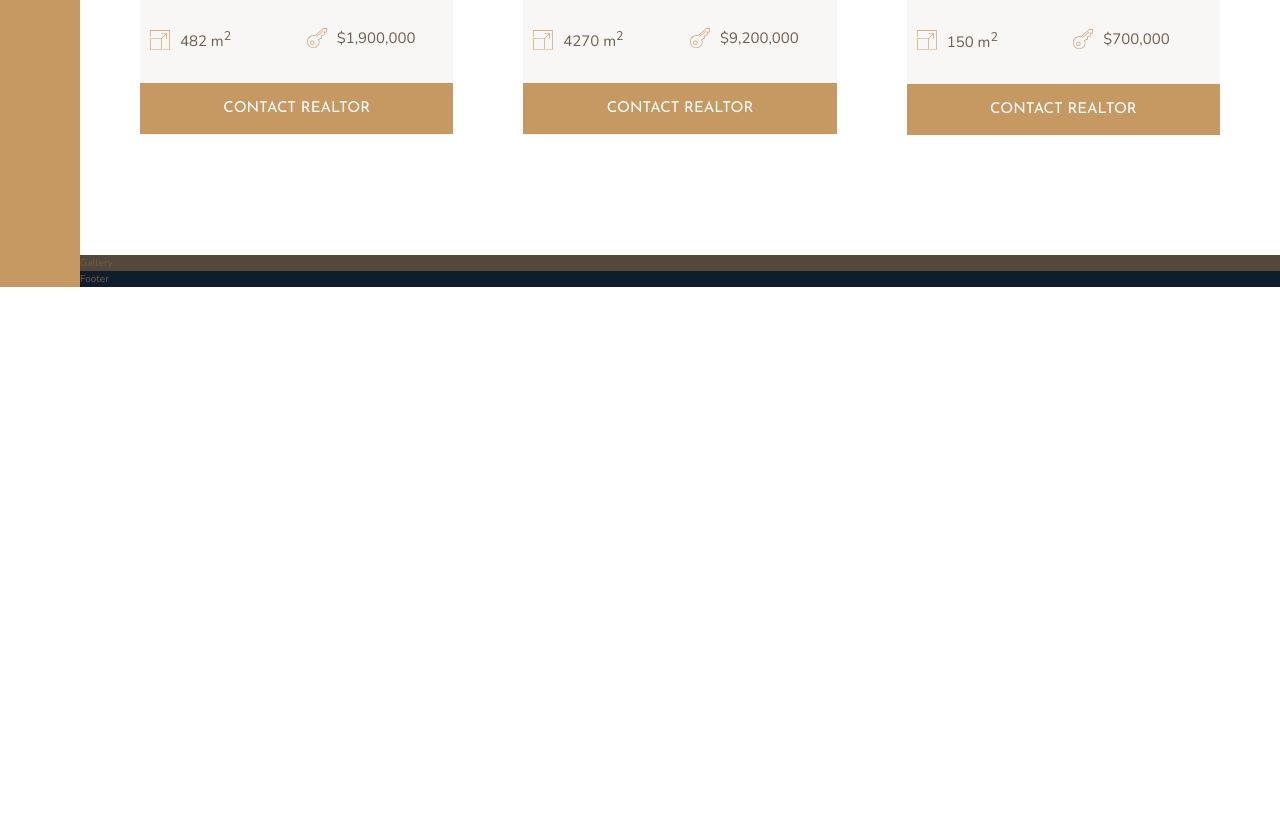
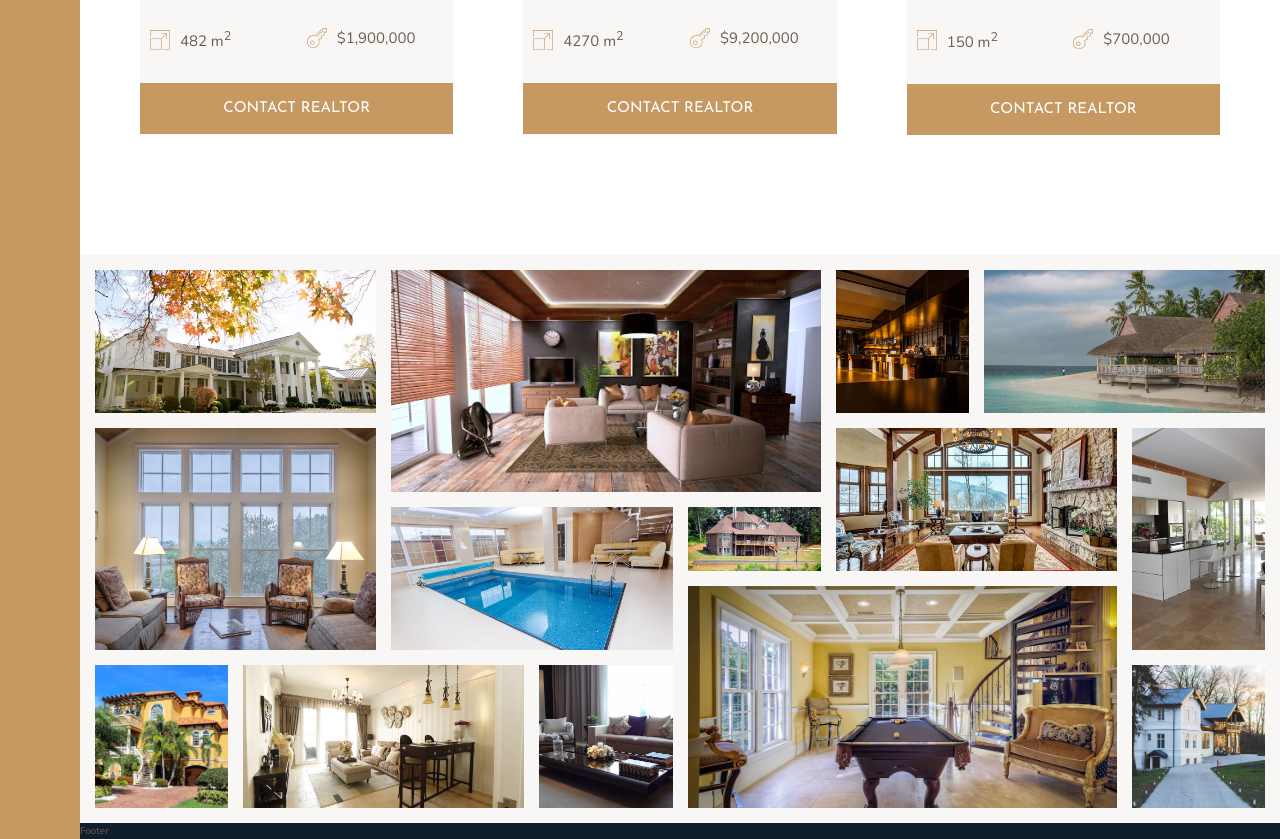
Before and after one commit to CZJoanna/Nexter, a website: page index.html in a window 1280 px wide. Shown: the part 2657-3496 px from the top of the page. Before the commit the page ends 2944 px from the top, so only its background shows below. Drawn offline with nearby package versions, Linux system fonts and the light colour scheme.

Commit message:
build galley section

```diff
--- a/index.html
+++ b/index.html
@@ -306,7 +306,106 @@
       </div>
     </section>
 
-    <section class="gallery">Gallery</section>
+    <section class="gallery">
+      <figure class="gallery__item gallery__item--1">
+        <img
+          src="./img/gal-1.jpeg"
+          alt="Gallery image 1"
+          class="gallery__img"
+        />
+      </figure>
+      <figure class="gallery__item gallery__item--2">
+        <img
+          src="./img/gal-2.jpeg"
+          alt="Gallery image 2"
+          class="gallery__img"
+        />
+      </figure>
+      <figure class="gallery__item gallery__item--3">
+        <img
+          src="./img/gal-3.jpeg"
+          alt="Gallery image 3"
+          class="gallery__img"
+        />
+      </figure>
+      <figure class="gallery__item gallery__item--4">
+        <img
+          src="./img/gal-4.jpeg"
+          alt="Gallery image 4"
+          class="gallery__img"
+        />
+      </figure>
+      <figure class="gallery__item gallery__item--5">
+        <img
+          src="./img/gal-5.jpeg"
+          alt="Gallery image 5"
+          class="gallery__img"
+        />
+      </figure>
+      <figure class="gallery__item gallery__item--6">
+        <img
+          src="./img/gal-6.jpeg"
+          alt="Gallery image 6"
+          class="gallery__img"
+        />
+      </figure>
+      <figure class="gallery__item gallery__item--7">
+        <img
+          src="./img/gal-7.jpeg"
+          alt="Gallery image 7"
+          class="gallery__img"
+        />
+      </figure>
+      <figure class="gallery__item gallery__item--8">
+        <img
+          src="./img/gal-8.jpeg"
+          alt="Gallery image 8"
+          class="gallery__img"
+        />
+      </figure>
+      <figure class="gallery__item gallery__item--9">
+        <img
+          src="./img/gal-9.jpeg"
+          alt="Gallery image 9"
+          class="gallery__img"
+        />
+      </figure>
+      <figure class="gallery__item gallery__item--10">
+        <img
+          src="./img/gal-10.jpeg"
+          alt="Gallery image 10"
+          class="gallery__img"
+        />
+      </figure>
+      <figure class="gallery__item gallery__item--11">
+        <img
+          src="./img/gal-11.jpeg"
+          alt="Gallery image 11"
+          class="gallery__img"
+        />
+      </figure>
+      <figure class="gallery__item gallery__item--12">
+        <img
+          src="./img/gal-12.jpeg"
+          alt="Gallery image 12"
+          class="gallery__img"
+        />
+      </figure>
+      <figure class="gallery__item gallery__item--13">
+        <img
+          src="./img/gal-13.jpeg"
+          alt="Gallery image 13"
+          class="gallery__img"
+        />
+      </figure>
+      <figure class="gallery__item gallery__item--14">
+        <img
+          src="./img/gal-14.jpeg"
+          alt="Gallery image 14"
+          class="gallery__img"
+        />
+      </figure>
+    </section>
 
     <footer class="footer">Footer</footer>
   </body>
--- a/sass/_gallery.scss
+++ b/sass/_gallery.scss
@@ -1,4 +1,64 @@
 .gallery {
   grid-column: full-start / full-end;
-  background-color: $color-grey-dark-1;
+
+  display: grid;
+  grid-template-columns: repeat(8, 1fr);
+  grid-template-rows: repeat(7, 5vw);
+  grid-gap: 1.5rem;
+
+  padding: 1.5rem;
+  background-color: $color-grey-light-1;
+
+  &__item {
+    &--1 {
+      grid-area: 1 / 1 / span 2 / span 2;
+    }
+    &--2 {
+      grid-area: 1 / 3 / span 3 / span 3;
+    }
+    &--3 {
+      grid-area: 1 / 6 / span 2 / span 1;
+    }
+    &--4 {
+      grid-area: 1 / 7 / span 2 / span 2;
+    }
+    &--5 {
+      grid-area: 3 / 1 / span 3 / span 2;
+    }
+    &--6 {
+      grid-area: 4 / 3 / span 2 / span 2;
+    }
+    &--7 {
+      grid-area: 4 / 5 / span 1 / span 1;
+    }
+    &--8 {
+      grid-area: 3 / 6 / span 2 / span 2;
+    }
+    &--9 {
+      grid-area: 3 / 8 / span 3 / span 1;
+    }
+    &--10 {
+      grid-area: 6 / 1 / span 2 / span 1;
+    }
+    &--11 {
+      grid-area: 6 / 2 / span 2 / span 2;
+    }
+    &--12 {
+      grid-area: 6 / 4 / span 2 / span 1;
+    }
+    &--13 {
+      grid-area: 5 / 5 / span 3 / span 3;
+    }
+    &--14 {
+      grid-area: 6 / 8 / span 2 / span 1;
+    }
+  }
+
+  &__img {
+    display: block;
+    width: 100%;
+    height: 100%;
+
+    object-fit: cover;
+  }
 }
```
Also changed, not shown: css/style.css.
